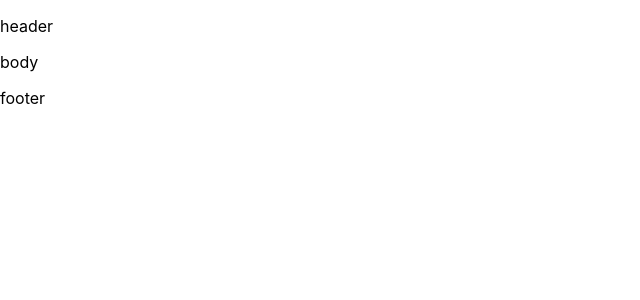
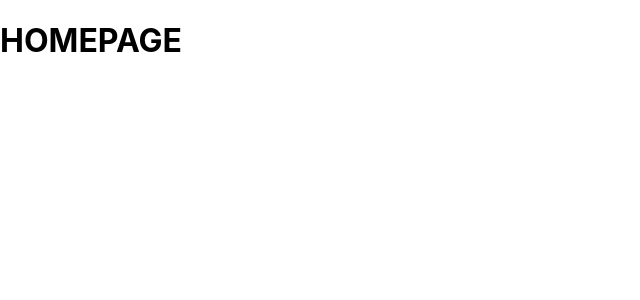
Before and after one commit to guFerreira/chat-react, a React (Create React App) app: page / in a window 1280 px wide. Shown: the top 300 px of the page, without its empty margins (0-640 px from the left). Built offline with nearby package versions, Linux system fonts and the light colour scheme.

Commit message:
adicionando configuracao de rotas

```diff
--- a/package.json
+++ b/package.json
@@ -12,6 +12,7 @@
     "@types/react-dom": "^18.0.6",
     "react": "^18.2.0",
     "react-dom": "^18.2.0",
+    "react-router-dom": "^6.3.0",
     "react-scripts": "5.0.1",
     "typescript": "^4.7.4",
     "web-vitals": "^2.1.4"
--- a/src/components/App/index.tsx
+++ b/src/components/App/index.tsx
@@ -1,11 +1,17 @@
 import Chat from '../Chat';
 import './App.css';
+import { BrowserRouter as Router, Route, Routes } from 'react-router-dom'
+import HomePage from '../HomePage';
 
 function App() {
   return (
-    <div className="App">
-      <Chat />
-    </div>
+    <Router>
+      <Routes>
+        <Route path="/chat" element={<Chat/>}/>
+        <Route path="/" element={<HomePage/>}/>
+      </Routes>
+    </Router>
+
   );
 }
 
--- a/src/components/Chat/components/ChatBody/index.tsx
+++ b/src/components/Chat/components/ChatBody/index.tsx
@@ -1,7 +1,20 @@
 
 function ChatBody() {
+
+  const lista = [{mensagem:'olá, eu sou o xaropinho', horario:'6 e onibus', linkAudio: '<iframe width="110" height="200" src="https://www.myinstants.com/instant/ele-gosta-1026/embed/" frameborder="0" scrolling="no"></iframe>'},
+  {mensagem:'olá, eu sou o xaropinho', horario:'6 e onibus', linkAudio: '<iframe width="110" height="200" src="https://www.myinstants.com/instant/ele-gosta-1026/embed/" frameborder="0" scrolling="no"></iframe>'},
+  {mensagem:'olá, eu sou o xaropinho', horario:'6 e onibus', linkAudio: '<iframe width="110" height="200" src="https://www.myinstants.com/instant/ele-gosta-1026/embed/" frameborder="0" scrolling="no"></iframe>'}
+]
+
     return (
-      <div className="App">
+      <div className="App" >
+        {lista.map((elemento) => {
+          return <div>
+            <p style={{backgroundColor:'blue', padding:'10px'}}>mensagem:{elemento.mensagem}</p>
+            <p style={{backgroundColor:'blue', padding:'10px'}}>horario:{elemento.horario}</p>
+            <div dangerouslySetInnerHTML={{ __html: elemento.linkAudio }} />
+            </div>
+        })}
         <p>body</p>
       </div>
     );
--- /dev/null
+++ b/src/components/HomePage/index.tsx
@@ -0,0 +1,10 @@
+
+function HomePage() {
+  return (
+    <div>
+        <h1>HOMEPAGE</h1>
+    </div>
+  );
+}
+
+export default HomePage;
--- a/src/index.tsx
+++ b/src/index.tsx
@@ -13,7 +13,4 @@ root.render(
   </React.StrictMode>
 );
 
-// If you want to start measuring performance in your app, pass a function
-// to log results (for example: reportWebVitals(console.log))
-// or send to an analytics endpoint. Learn more: https://bit.ly/CRA-vitals
 reportWebVitals();
```
Also changed, not shown: 1 other file (tests, documents, lock files or other folders).
